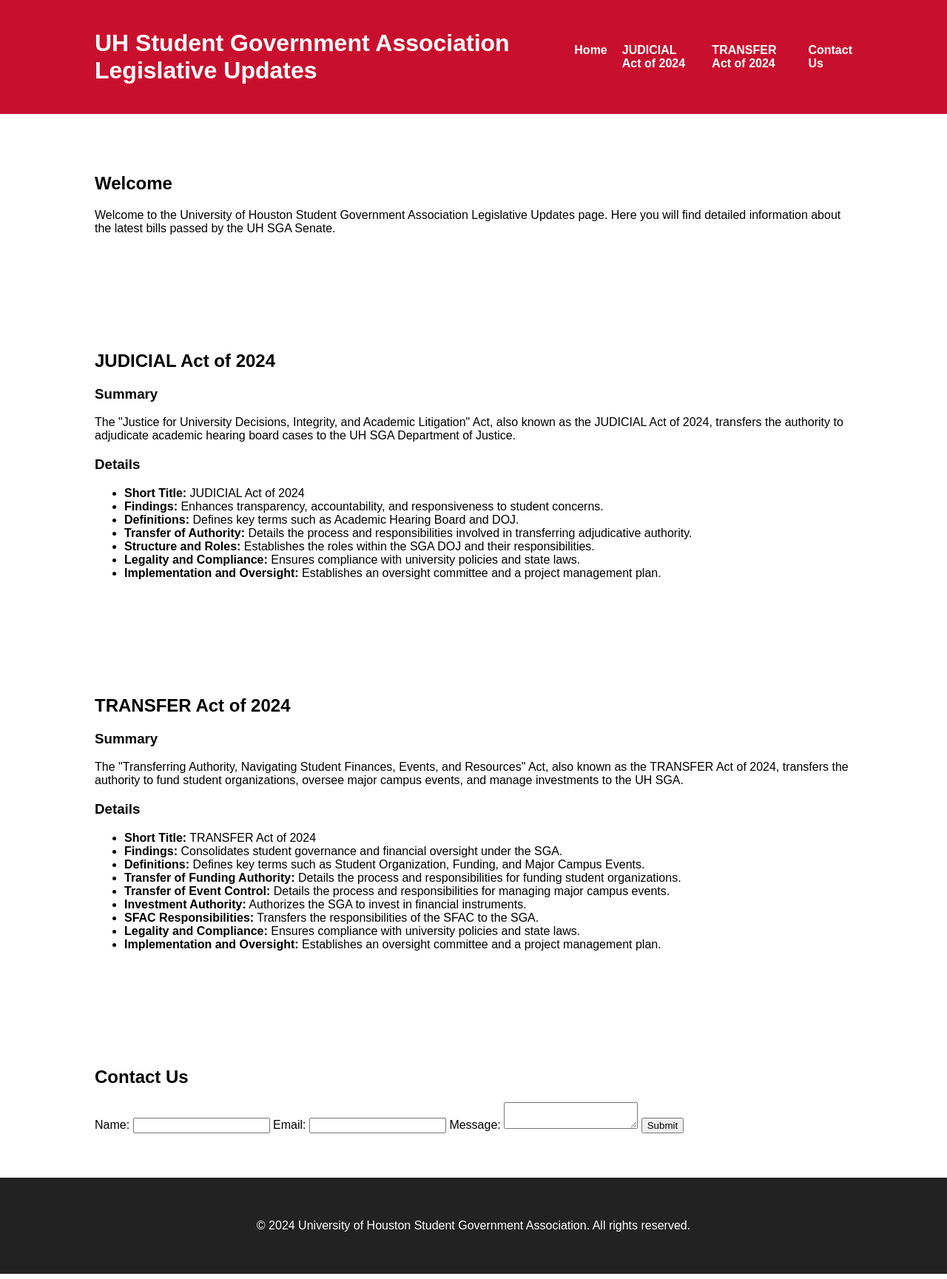
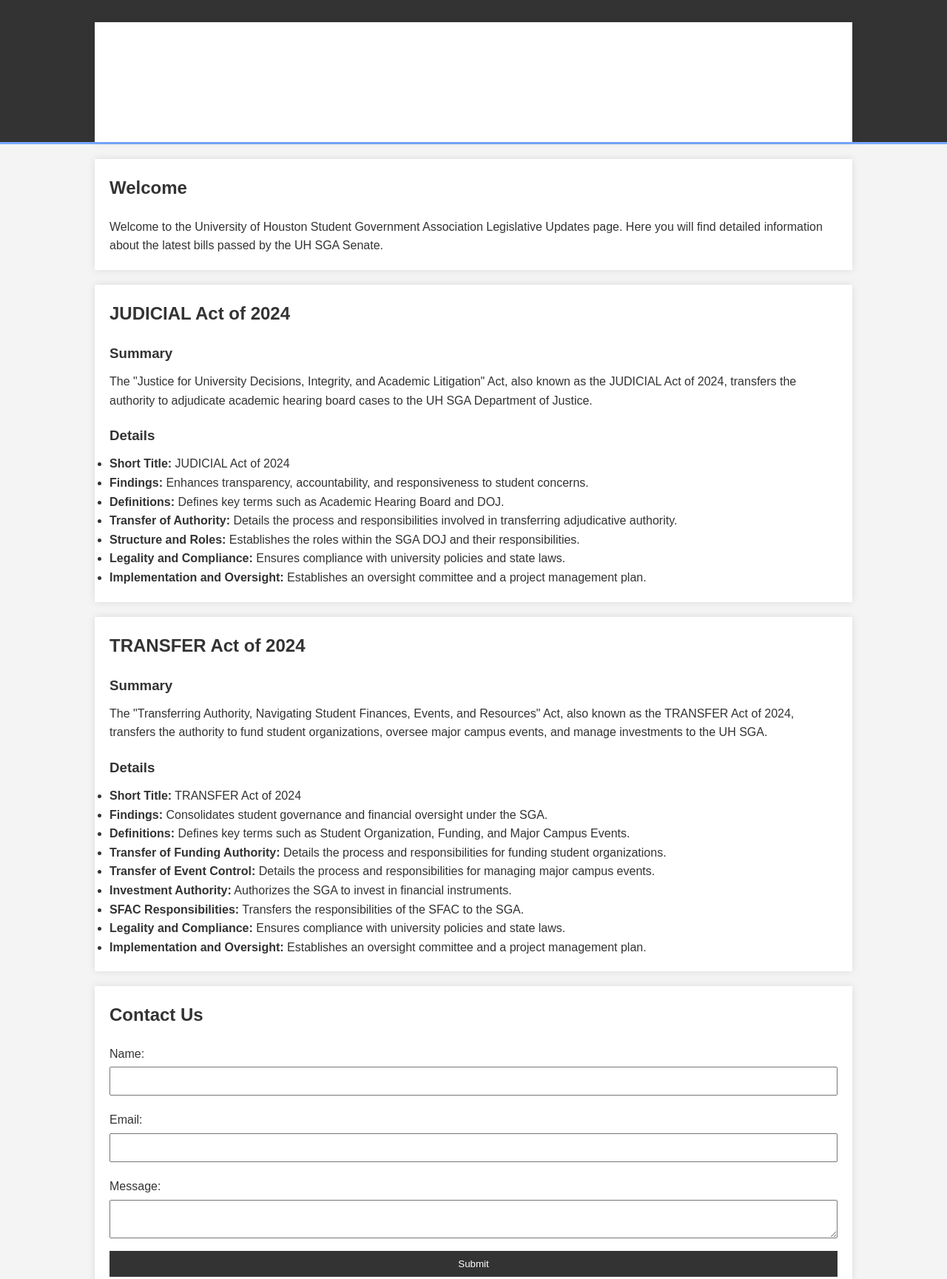
Before and after one commit to Jlewis7uh/SGA, a plain HTML site: page index.html in a window 1280 px wide. Shown: the top 1729 px of the page at 74% size. Drawn offline with Linux system fonts and the light colour scheme.

Commit message:
Update styles.css

```diff
--- a/styles.css
+++ b/styles.css
@@ -1,73 +1,103 @@
-body {
-    font-family: Arial, sans-serif;
+* {
     margin: 0;
     padding: 0;
+    box-sizing: border-box;
+    font-family: Arial, sans-serif;
+}
+
+body {
+    background-color: #f4f4f4;
+    color: #333;
+    line-height: 1.6;
+}
+
+.container {
+    width: 80%;
+    margin: auto;
+    overflow: hidden;
+    padding: 20px;
+    background-color: #fff;
+    box-shadow: 0 0 10px rgba(0,0,0,0.1);
 }
 
 header {
-    background-color: #C8102E;
-    color: white;
-    padding: 20px 0;
+    background: #333;
+    color: #fff;
+    padding-top: 30px;
+    min-height: 70px;
+    border-bottom: #77aaff 3px solid;
+}
+
+header a {
+    color: #fff;
+    text-decoration: none;
+    text-transform: uppercase;
+    font-size: 16px;
+}
+
+header ul {
+    padding: 0;
+    list-style: none;
+}
+
+header li {
+    display: inline;
+    padding: 0 20px 0 20px;
+}
+
+header nav {
+    float: right;
+    margin-top: 10px;
 }
 
 header .container {
     display: flex;
     justify-content: space-between;
     align-items: center;
-    width: 80%;
-    margin: auto;
 }
 
-header h1 {
-    margin: 0;
+h1, h2 {
+    margin-bottom: 20px;
 }
 
-nav ul {
-    list-style: none;
-    margin: 0;
-    padding: 0;
-    display: flex;
-}
-
-nav ul li {
-    margin-left: 20px;
-}
-
-nav ul li a {
-    color: white;
-    text-decoration: none;
-    font-weight: bold;
-}
-
-.hero {
-    background: url('https://example.com/uh-campus.jpg') no-repeat center center/cover;
-    color: white;
-    text-align: center;
-    padding: 100px 20px;
-}
-
-.hero .btn {
-    background-color: #C8102E;
-    color: white;
-    padding: 10px 20px;
-    text-decoration: none;
-    margin: 10px;
-    display: inline-block;
-}
-
-.container {
-    width: 80%;
-    margin: auto;
-    padding: 20px 0;
+h3 {
+    margin-top: 20px;
+    margin-bottom: 10px;
 }
 
 section {
-    padding: 40px 0;
+    margin: 20px 0;
 }
 
 footer {
-    background-color: #222;
-    color: white;
+    background: #333;
+    color: #fff;
     text-align: center;
-    padding: 20px 0;
+    padding: 10px 0;
+    margin-top: 20px;
 }
+
+form label {
+    display: block;
+    margin: 10px 0 5px;
+}
+
+form input, form textarea {
+    width: 100%;
+    padding: 10px;
+    margin-bottom: 10px;
+}
+
+form button {
+    display: block;
+    width: 100%;
+    background: #333;
+    color: #fff;
+    border: none;
+    padding: 10px;
+    cursor: pointer;
+}
+
+form button:hover {
+    background: #555;
+}
```
